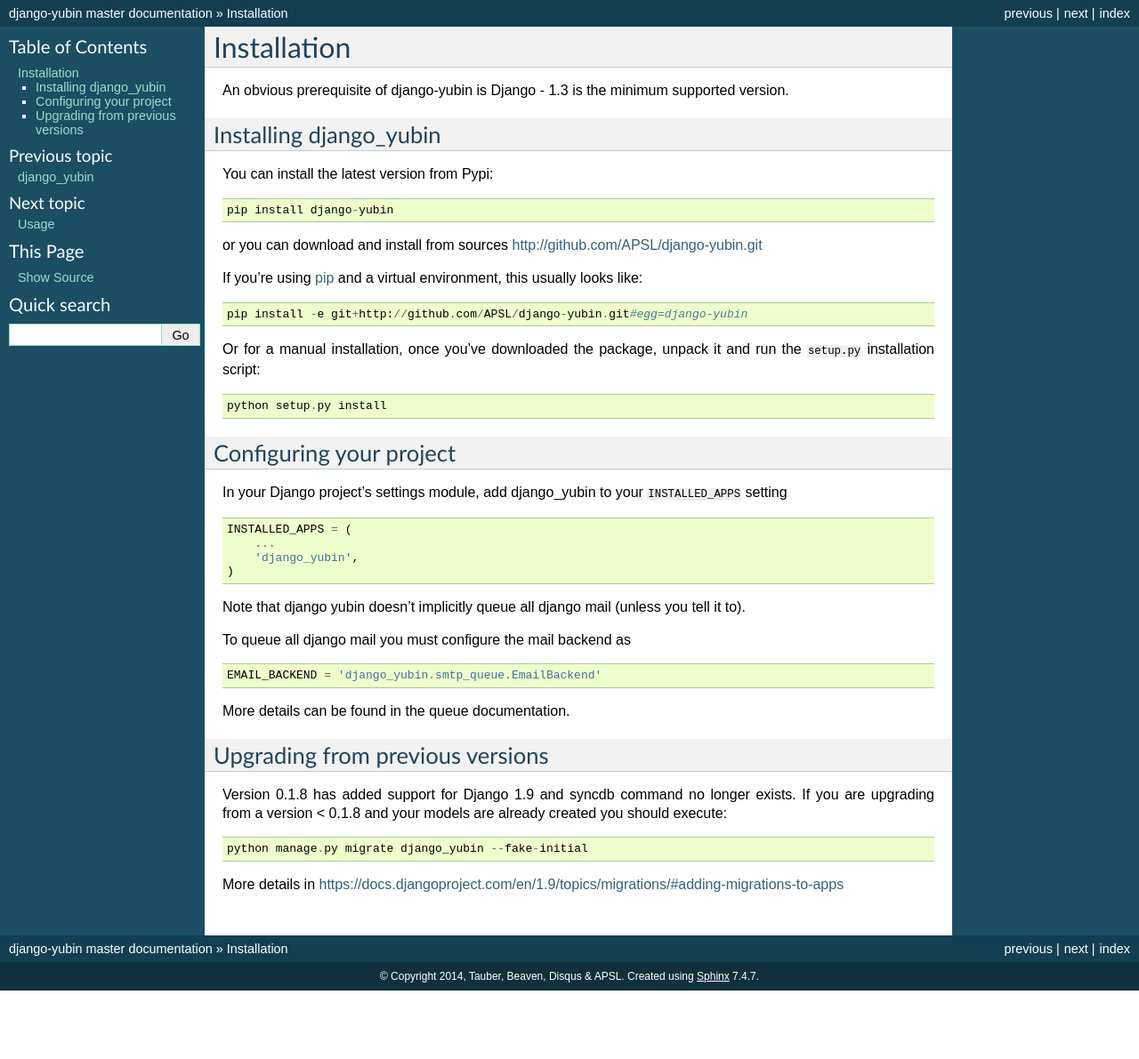
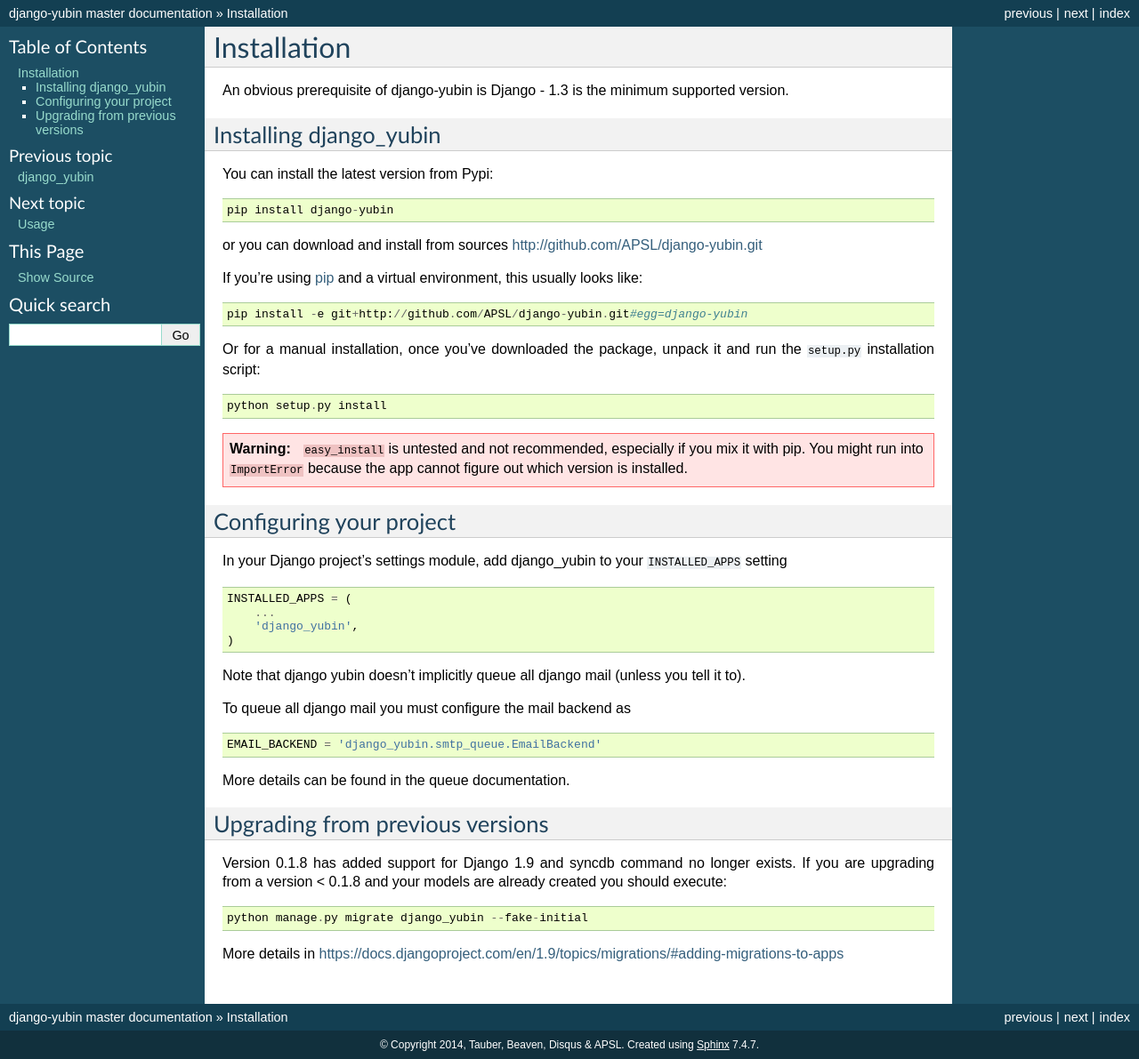
Before and after one commit to APSL/django-yubin, a Sphinx documentation site: the page built from docs/install.rst, in a window 1280 px wide. Shown: the whole page at 89% size. Built offline with Sphinx 7.4.7, drawn with Linux system fonts in a browser that asks for light colours; before the commit the page ends 1114 px from its top, so only the background shows below that.

Commit message:
Add warning to installation referring to version-handling in setup.py

```diff
--- a/docs/install.rst
+++ b/docs/install.rst
@@ -26,6 +26,11 @@ Or for a manual installation, once you've downloaded the package, unpack it
 and run the ``setup.py`` installation script::
 
     python setup.py install
+
+
+.. warning:: ``easy_install`` is untested and not recommended, especially if you
+   mix it with pip. You might run into ``ImportError`` because the app
+   cannot figure out which version is installed.
 
 
 Configuring your project
```
